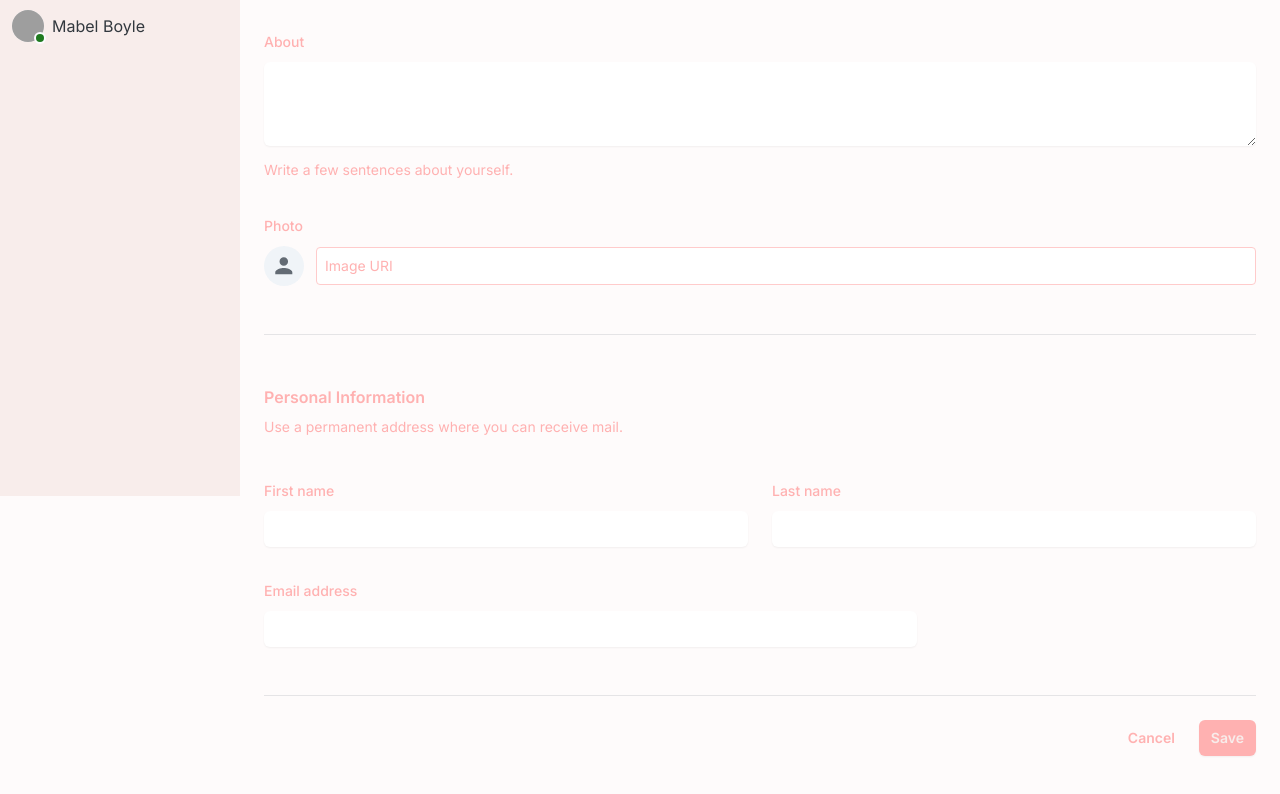
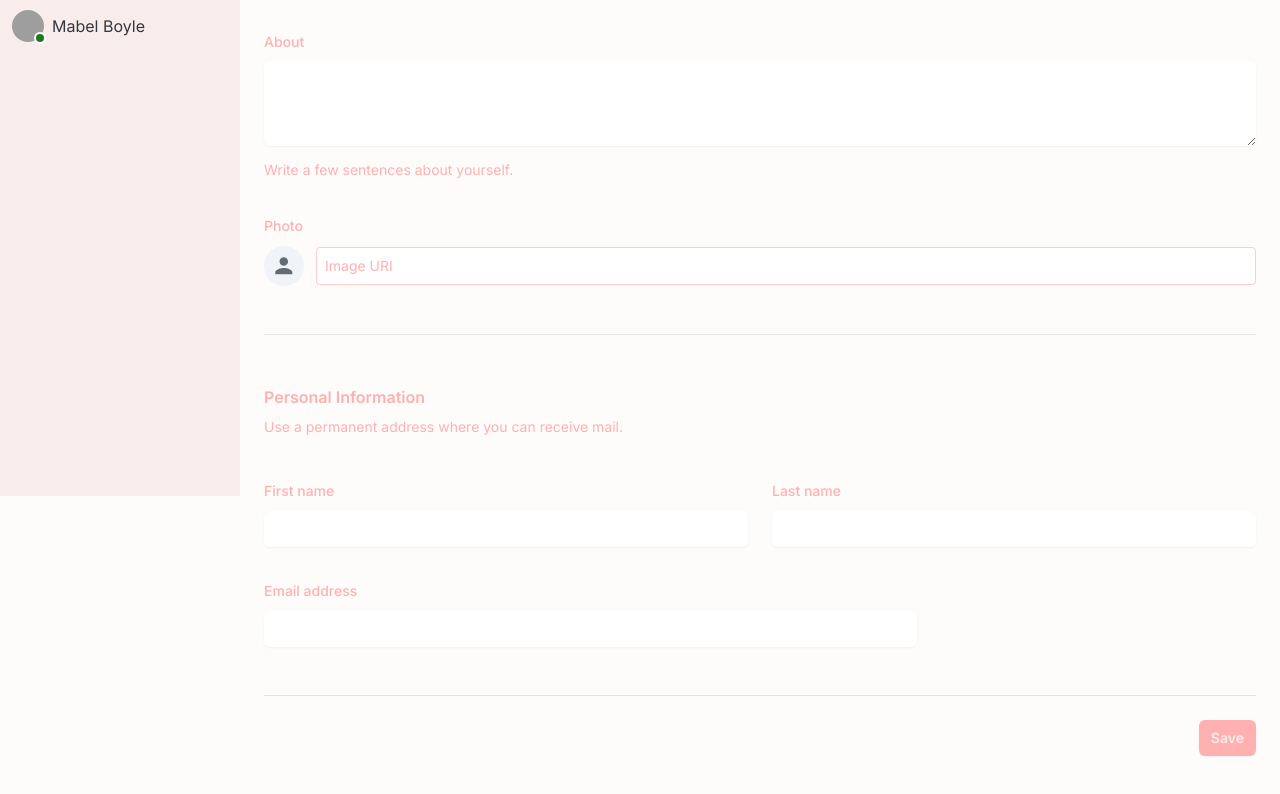
Before and after one commit to arturszulc22/projekt-programistyczny-biu-s24260-next, a Next.js app: page /profile/information in a window 1280 px wide. Shown: the part 304-1098 px from the top of the page. Built offline with nearby package versions, Linux system fonts and the light colour scheme; no server answers; grey boxes are pictures that could not be loaded.

Commit message:
Delete cancel button.

```diff
--- a/src/app/(main)/profile/information/page.tsx
+++ b/src/app/(main)/profile/information/page.tsx
@@ -260,12 +260,6 @@ const UserProfile: FC = () => {
 
         <div className="mt-6 flex items-center justify-end gap-x-6">
           <button
-            type="button"
-            className="text-sm font-semibold leading-6 text-primary-rose dark:text-dark-primary-light-blue"
-          >
-            Cancel
-          </button>
-          <button
             type="submit"
             className="flex justify-center rounded-md bg-primary-rose dark:bg-dark-secondary dark:border-2 dark:border-dark-primary-blue px-3 py-1.5 text-sm font-semibold leading-6 text-primary dark:text-dark-primary-light-blue shadow-sm"
           >
```
